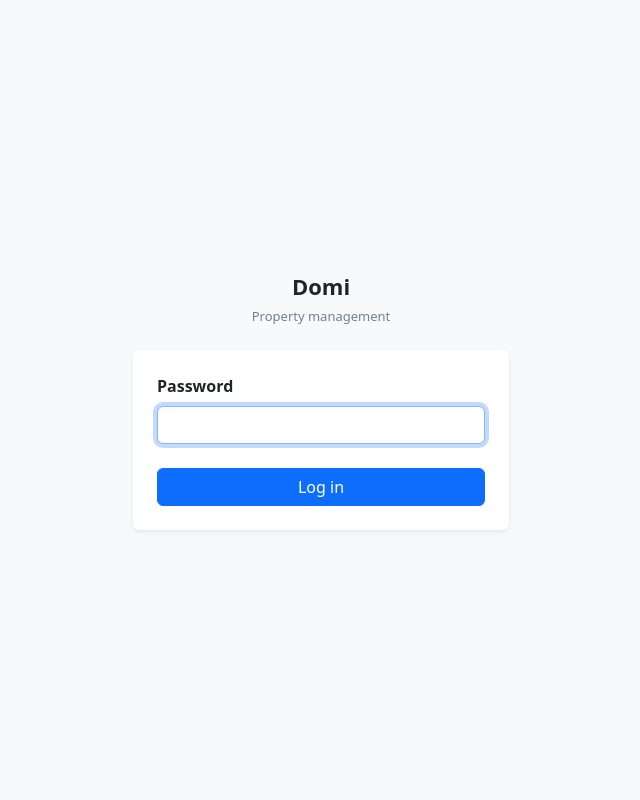
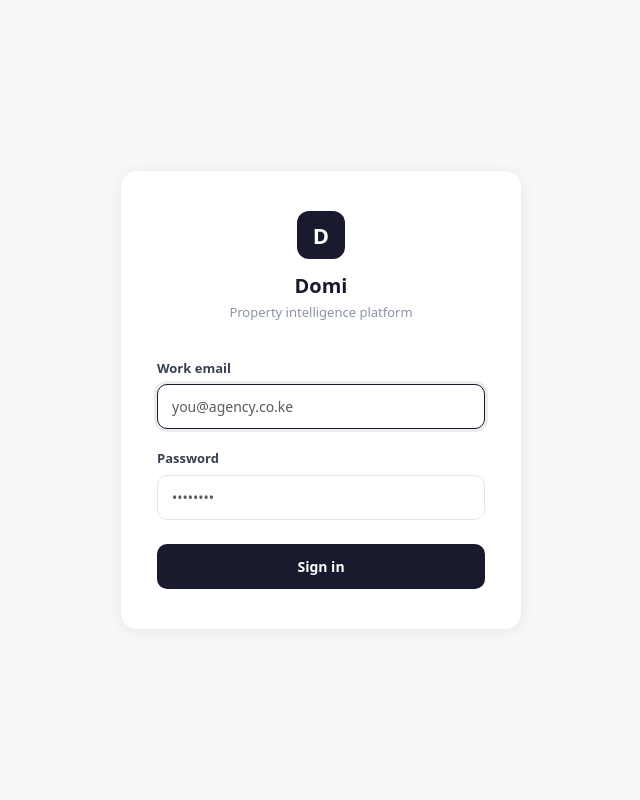
Before and after one commit to Domi-solutions/rent-reconciliation, a Flask app: page /login in a window 1280 px wide. Shown: the whole page, without its empty margins (319-959 px from the left). Run offline with Flask 3, Linux system fonts and the light colour scheme; data that the repository does not hold is empty.

Commit message:
Switch org admin login to email + password; platform can set/change org email
- login.html: clean email + password form (no org dropdown); styled like a product login
- app.py: admin_login now looks up org by contact_email (case-insensitive); removes org dropdown logic
- platform_routes: create_org requires email (unique); new POST /orgs/<id>/set-email route
- platform/dashboard: email shown per row (red warning if missing); inline "Email" action to update;
  create-org modal reordered with email required

Co-Authored-By: Claude Sonnet 4.6 <noreply@anthropic.com>

```diff
--- a/app.py
+++ b/app.py
@@ -336,24 +336,20 @@ def inject_property_context():
 
 @app.route('/login', methods=['GET', 'POST'])
 def admin_login():
-    """Admin login. Org-specific password takes precedence; global ADMIN_PASSWORD is the master key."""
+    """Admin login. Email + password identifies the org; global ADMIN_PASSWORD is the master key."""
     from werkzeug.security import check_password_hash
-    with get_connection() as conn:
-        orgs = conn.execute(
-            "SELECT id, name FROM organizations WHERE is_active = 1 AND admin_password_hash IS NOT NULL ORDER BY name"
-        ).fetchall()
 
     if request.method == 'POST':
+        email = request.form.get('email', '').strip().lower()
         password = request.form.get('password', '')
-        org_id = request.form.get('org_id', '').strip()
         next_url = request.form.get('next') or request.args.get('next') or url_for('dashboard')
 
-        # Try org-specific password first
-        if org_id:
+        # Email-based org login
+        if email:
             with get_connection() as conn:
                 org = conn.execute(
-                    "SELECT id, name, admin_password_hash FROM organizations WHERE id = ? AND is_active = 1",
-                    (org_id,),
+                    "SELECT id, name, admin_password_hash FROM organizations WHERE LOWER(contact_email) = ? AND is_active = 1",
+                    (email,),
                 ).fetchone()
             if org and org['admin_password_hash'] and check_password_hash(org['admin_password_hash'], password):
                 session['admin_authenticated'] = True
@@ -366,12 +362,11 @@ def admin_login():
         global_pw = os.environ.get('ADMIN_PASSWORD')
         if global_pw and password == global_pw:
             session['admin_authenticated'] = True
-            # org_selection_done left unset → will hit org_select if multiple orgs
             return redirect(next_url)
 
-        return render_template('login.html', orgs=orgs, error='Incorrect password.')
-
-    return render_template('login.html', orgs=orgs)
+        return render_template('login.html', error='Incorrect email or password.')
+
+    return render_template('login.html')
 
 
 @app.route('/logout')
--- a/templates/login.html
+++ b/templates/login.html
@@ -3,40 +3,50 @@
 <head>
   <meta charset="UTF-8">
   <meta name="viewport" content="width=device-width, initial-scale=1.0">
-  <title>Login — Domi</title>
+  <title>Sign in — Domi</title>
   <link href="https://cdn.jsdelivr.net/npm/bootstrap@5.3.2/dist/css/bootstrap.min.css" rel="stylesheet">
+  <style>
+    body { background: #f7f8fa; }
+    .login-wrap { min-height: 100vh; display: flex; align-items: center; justify-content: center; padding: 24px; }
+    .login-card { background: #fff; border-radius: 16px; box-shadow: 0 2px 16px rgba(0,0,0,.08); padding: 40px 36px; width: 100%; max-width: 400px; }
+    .brand { text-align: center; margin-bottom: 32px; }
+    .brand-mark { width: 48px; height: 48px; background: #1a1a2e; border-radius: 12px; display: flex; align-items: center; justify-content: center; margin: 0 auto 12px; }
+    .brand-mark span { color: #fff; font-size: 22px; font-weight: 700; }
+    .brand-name { font-size: 20px; font-weight: 700; color: #1a1a2e; }
+    .brand-tagline { font-size: 13px; color: #8a94a6; margin-top: 2px; }
+    .form-label { font-size: 13px; font-weight: 600; color: #374151; margin-bottom: 6px; }
+    .form-control { border-radius: 10px; border: 1.5px solid #e5e7eb; padding: 11px 14px; font-size: 14px; transition: border-color .15s; }
+    .form-control:focus { border-color: #1a1a2e; box-shadow: 0 0 0 3px rgba(26,26,46,.08); }
+    .btn-signin { background: #1a1a2e; color: #fff; border: none; border-radius: 10px; padding: 12px; font-size: 14px; font-weight: 600; width: 100%; transition: opacity .15s; }
+    .btn-signin:hover { opacity: .88; color: #fff; }
+    .error-box { background: #fff1f0; border: 1px solid #fca5a5; border-radius: 10px; padding: 10px 14px; font-size: 13px; color: #b91c1c; margin-bottom: 20px; }
+  </style>
 </head>
-<body class="bg-light d-flex align-items-center" style="min-height: 100vh;">
-  <div class="container" style="max-width: 400px;">
-    <div class="text-center mb-4">
-      <div style="font-size: 22px; font-weight: 700;">Domi</div>
-      <div style="font-size: 13px; color: #718096; margin-top: 4px;">Property management</div>
+<body>
+  <div class="login-wrap">
+    <div class="login-card">
+      <div class="brand">
+        <div class="brand-mark"><span>D</span></div>
+        <div class="brand-name">Domi</div>
+        <div class="brand-tagline">Property intelligence platform</div>
       </div>
-    <div class="card shadow-sm border-0">
-      <div class="card-body p-4">
-        {% if error %}<div class="alert alert-danger py-2">{{ error }}</div>{% endif %}
+
+      {% if error %}
+      <div class="error-box">{{ error }}</div>
+      {% endif %}
+
       <form method="POST">
         <input type="hidden" name="next" value="{{ request.args.get('next', '') }}">
-
-          {% if orgs %}
         <div class="mb-3">
-            <label class="form-label fw-semibold">Organisation</label>
-            <select name="org_id" class="form-select" required>
-              <option value="">— Select your organisation —</option>
-              {% for org in orgs %}
-              <option value="{{ org.id }}">{{ org.name }}</option>
-              {% endfor %}
-            </select>
+          <label class="form-label">Work email</label>
+          <input type="email" name="email" class="form-control" placeholder="you@agency.co.ke" autofocus required>
         </div>
-          {% endif %}
-
         <div class="mb-4">
-            <label for="password" class="form-label fw-semibold">Password</label>
-            <input type="password" class="form-control" id="password" name="password" required autofocus>
+          <label class="form-label">Password</label>
+          <input type="password" name="password" class="form-control" placeholder="••••••••" required>
         </div>
-          <button type="submit" class="btn btn-primary w-100">Log in</button>
+        <button type="submit" class="btn-signin">Sign in</button>
       </form>
-      </div>
     </div>
   </div>
 </body>
```
Also changed, not shown: src/routes/platform_routes.py (+34 -4 lines), templates/platform/dashboard.html (+26 -12 lines). Lines whose indentation alone changed are shown as unchanged.
